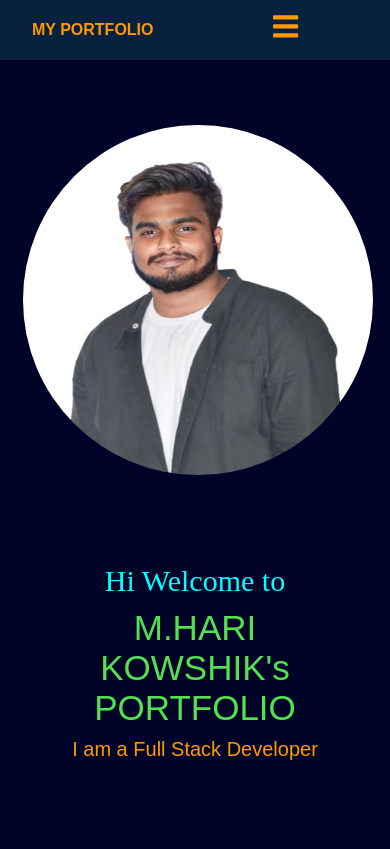
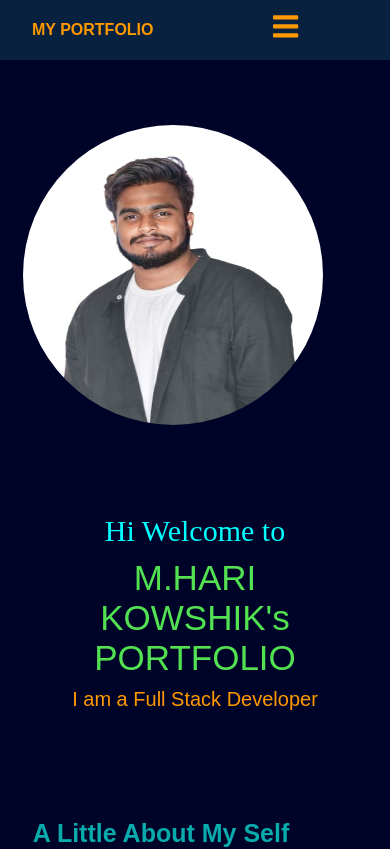
Before and after one commit to HarikowshikMolugu/portfolio, a React (Create React App) app: page / in a window 390 px wide. Shown: the top 849 px of the page. Built offline with nearby package versions, Linux system fonts and the light colour scheme.

Commit message:
Update main.css

```diff
--- a/src/components/main.css
+++ b/src/components/main.css
@@ -469,6 +469,10 @@ a .social-icon {
         width: 100%;
 
       }
+	#pic1-container{
+		height:300px;
+		width:300px;
+	}
       #pic1 {
         height: 100%; /* Adjust the height for smaller screens */
         max-width: 100%;
```
